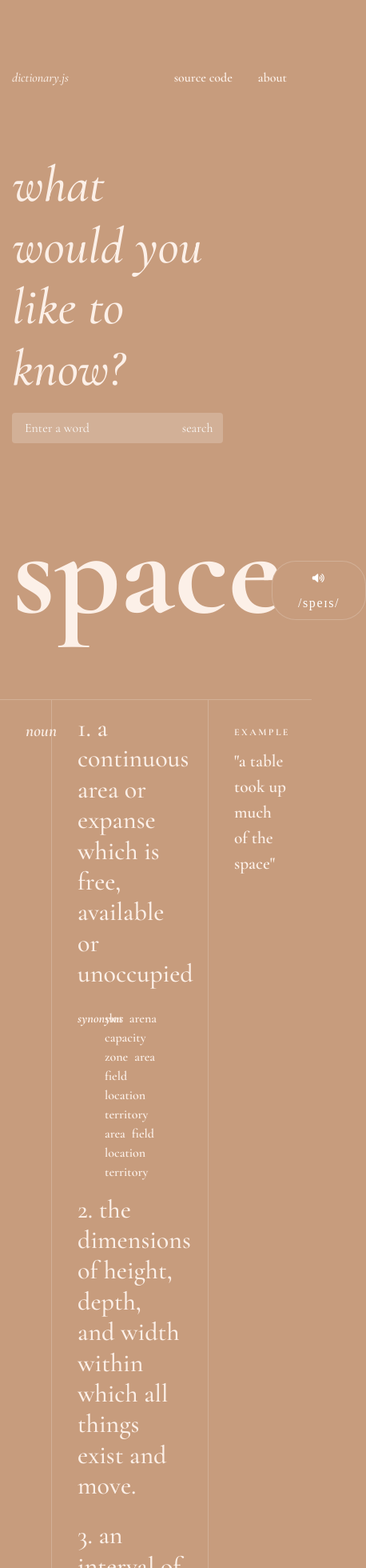
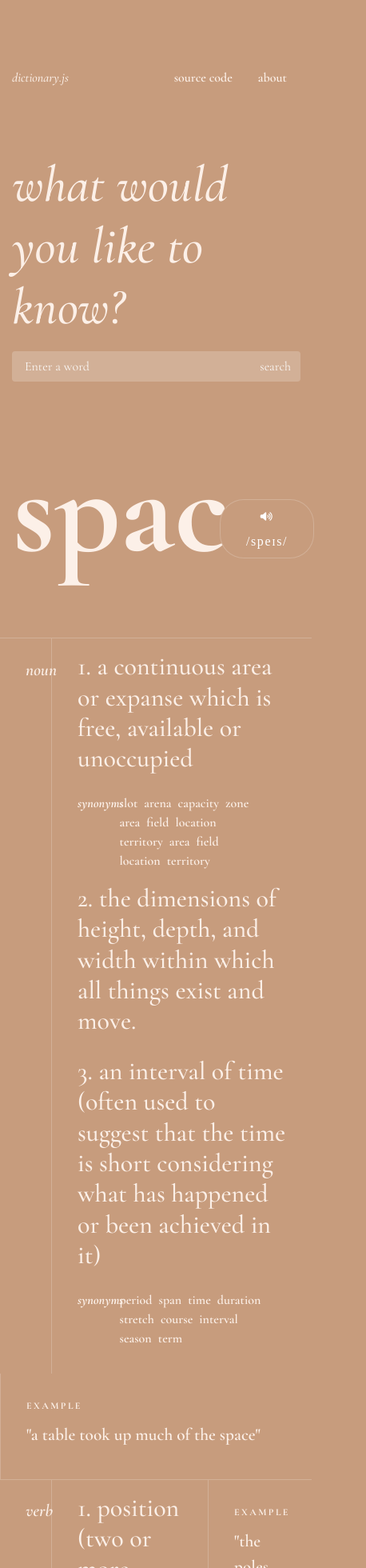
Before and after one commit to kimberleychallis/dictionary-react, a React (Create React App) app: page / in a window 390 px wide. Shown: the top 1960 px of the page at 80% size, 458 px wide, since content can reach past the window. Built offline with nearby package versions, Linux system fonts and the light colour scheme.

Commit message:
Last commit before adding API functionality

```diff
--- a/src/App.js
+++ b/src/App.js
@@ -34,10 +34,10 @@ function App() {
         <div className="App-body">
           <div className="container">
             <div className="row align-items-center word">
-              <div className="col-10">
+              <div className="col-8">
                 <h3 className="headword">space</h3>
               </div>
-              <div className="col-2">
+              <div className="col-4 text-right">
                 <button className="pronunciation">
                   <i className="fas fa-volume-up"></i> /speɪs/
                 </button>
@@ -53,7 +53,7 @@ function App() {
                 <div className="col-2 partOfSpeech">
                   <p>noun</p>
                 </div>
-                <div className="col-6 entry">
+                <div className="col col-md-6 entry">
                   <h4 className="definition">
                     1. a continuous area or expanse which is free, available or
                     unoccupied
@@ -109,7 +109,7 @@ function App() {
                     </div>
                   </div>
                 </div>
-                <div className="col-4 phrases">
+                <div className="col col-md-4 phrases">
                   <p className="-small-caps">example</p>
                   <p className="example">"a table took up much of the space"</p>
                 </div>
--- a/src/App.scss
+++ b/src/App.scss
@@ -131,7 +131,9 @@ body {
   }
 
   .definition {
+    // padding-top: 1rem;
     padding-bottom: 1rem;
+    // border-top: $appBorder;
   }
 
   .synonyms {
--- a/src/Dictionary.js
+++ b/src/Dictionary.js
@@ -16,7 +16,7 @@ const Dictionary = () => {
     <div>
       <div className="App-search">
         <div className="row">
-          <div className="col-9">
+          <div className="col">
             <h2>what would you like to know?</h2>
             <form className="Search" onSubmit={handleSubmit}>
               <div className="input-group">
```
